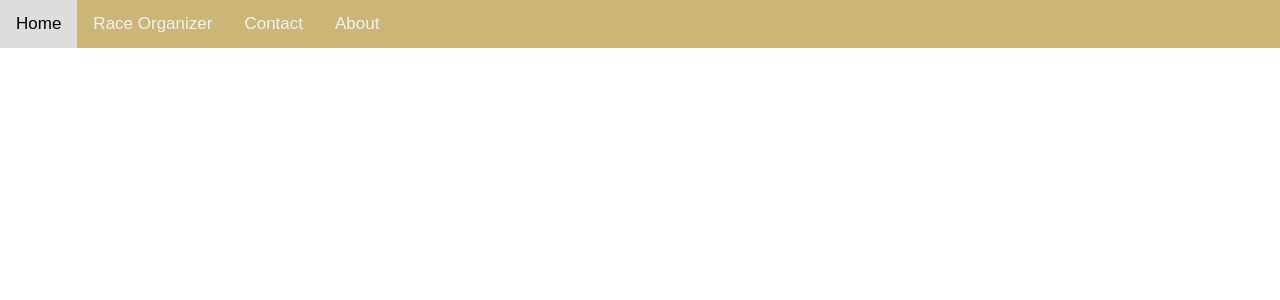
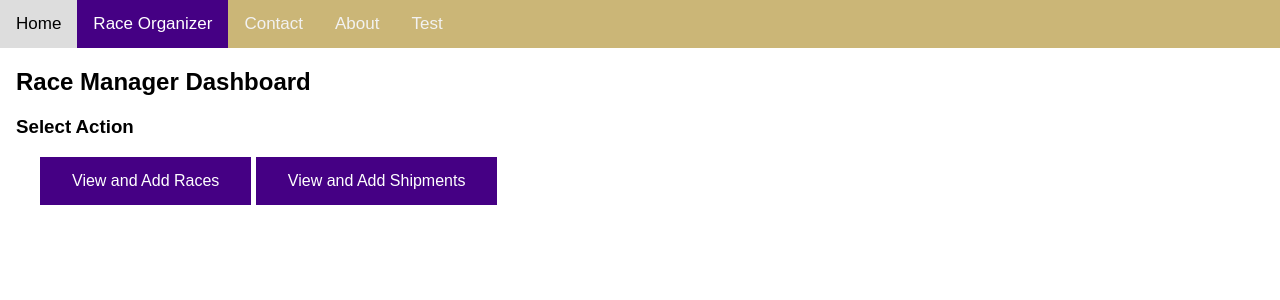
Before and after one commit to gavin-barro/DataRacers, a Flask app: template webapp/templates/raceorganizer.jinja in a window 1280 px wide. Shown: the top 300 px of the page. Run offline with Flask 3, Linux system fonts and the light colour scheme; the template is opened without the code that fills it, so the values that code supplies are empty; some libraries are stand-ins or nearby versions.

Commit message:
Added Race Organize dashboard

```diff
--- a/webapp/routes/__init__.py
+++ b/webapp/routes/__init__.py
@@ -4,3 +4,4 @@ from . import shipment
 from . import container
 from . import views
 from . import kit
+from . import race_organizer
--- a/webapp/templates/index.jinja
+++ b/webapp/templates/index.jinja
@@ -37,7 +37,7 @@
 
 <div class="topnav">
   <a class="active" href="/">Home</a>
-  <a href="#news">Race Organizer</a>
+  <a href="/raceorganizer">Race Organizer</a>
   <a href="/race_crew">Race Crew</a>
   <a href="#contact">Contact</a>
   <a href="#about">About</a>
--- a/webapp/templates/raceorganizer.jinja
+++ b/webapp/templates/raceorganizer.jinja
@@ -1,6 +1,8 @@
 <!DOCTYPE html>
 <html>
 <head>
+<script type="text/javascript" src="https://www.gstatic.com/charts/loader.js"></script>
+<link rel="stylesheet" href="style.css">
 <meta name="viewport" content="width=device-width, initial-scale=1">
 <style>
     body {
@@ -31,18 +33,123 @@
     background-color: #450084;
     color: white;
     }
+    .styled_button {
+    background-color: #450084;
+    border: none;
+    color: white;
+    padding: 15px 32px;
+    text-align: center;
+    text-decoration: none;
+    display: inline-block;
+    font-size: 16px;
+  }
+  .styled_button:active {
+    background-color: #CBB677; /* Darker green on active (click) */
+    transform: scale(0.98);     /* Slight shrink on click */
+}
 </style>
 </head>
 <body>
 
 <div class="topnav">
   <a class="home" href="/">Home</a>
-  <a href="/race_organizer">Race Organizer</a>
+  <a href="/raceorganizer" class="active">Race Organizer</a>
   <a href="#contact">Contact</a>
   <a href="#about">About</a>
+  <a href="/test">Test</a>
 </div>
+
+<div style="padding-left:16px">
+    <h2>Race Manager Dashboard</h2>
+    <h3>Select Action</h3>
+    <form>
+    <p style="padding-left:24px">
+        <input name="action" type ="submit" value="View and Add Races" class="styled_button">
+        <input name="action" type="submit" value="View and Add Shipments" class="styled_button">
+    </p>
+    </form>
+</div>
+
+{% if action == "races"%}
+    <h3>Races</h3>
+    <div id="table_div"></div>
+    <script type="text/javascript">
+        google.charts.load('current', { 'packages': ['table'] });
+        google.charts.setOnLoadCallback(drawTable);
+
+        function drawTable() {
+            var data = new google.visualization.DataTable();
+
+            data.addColumn('string', 'RaceID');
+            data.addColumn('string', 'Location');
+            data.addColumn('string', 'Date');
+            data.addColumn('string', 'CreatorID');
+
+            data.addRows([
+                {% for row in data %}
+                [{% for value in row %}'{{ value }}', {% endfor %}],
+                {% endfor %}
+            ]);
+
+            var table = new google.visualization.Table(document.getElementById('table_div'));
+            table.draw(data, { showRowNumber: true, page: true, pageSize: 10 });
+
+            google.visualization.events.addListener(table, "select", function() {
+                let selection = table.getSelection();
+                let item = selection[0];
+                if (item) {
+                    let id = data.getValue(item.row, 0);
+                    window.location.href = 'raceevent/' + id;
+                }
+            });
+        }
+    </script>
+        <p>
+        <button onclick="window.location.href = 'raceevent/new'">Add Race Event</button>
+        </p>
+{%elif action == "shipments"%}
+<div id="table_div"></div>
+    <script type="text/javascript">
+        google.charts.load('current', { 'packages': ['table'] });
+        google.charts.setOnLoadCallback(drawTable);
+
+        function drawTable() {
+            var data = new google.visualization.DataTable();
+
+            data.addColumn('string', 'ShipmentID');
+            data.addColumn('string', 'RaceID');
+            data.addColumn('string', 'CurrentLocatioon');
+            data.addColumn('string', 'Destination');
+            data.addColumn('string', 'Method');
+            data.addColumn('string', 'CreatedBy');
+            data.addColumn('string', 'Status');
+
+            data.addRows([
+                {% for row in data %}
+                [{% for value in row %}'{{ value }}', {% endfor %}],
+                {% endfor %}
+            ]);
+
+            var table = new google.visualization.Table(document.getElementById('table_div'));
+            table.draw(data, { showRowNumber: true, page: true, pageSize: 10 });
+
+            google.visualization.events.addListener(table, "select", function() {
+                let selection = table.getSelection();
+                let item = selection[0];
+                if (item) {
+                    let id = data.getValue(item.row, 0);
+                    window.location.href = 'shipment/' + id;
+                }
+            });
+        }
+    </script>
+        <p>
+        <button onclick="window.location.href = 'shipment/new'">Add Shipment</button>
+    </p>
 
 
 
+{%endif%}
+
 </body>
 </html>
```
Also changed, not shown: webapp/routes/race_organizer.py (added, +23 -0 lines), webapp/templates/style.css (added).
